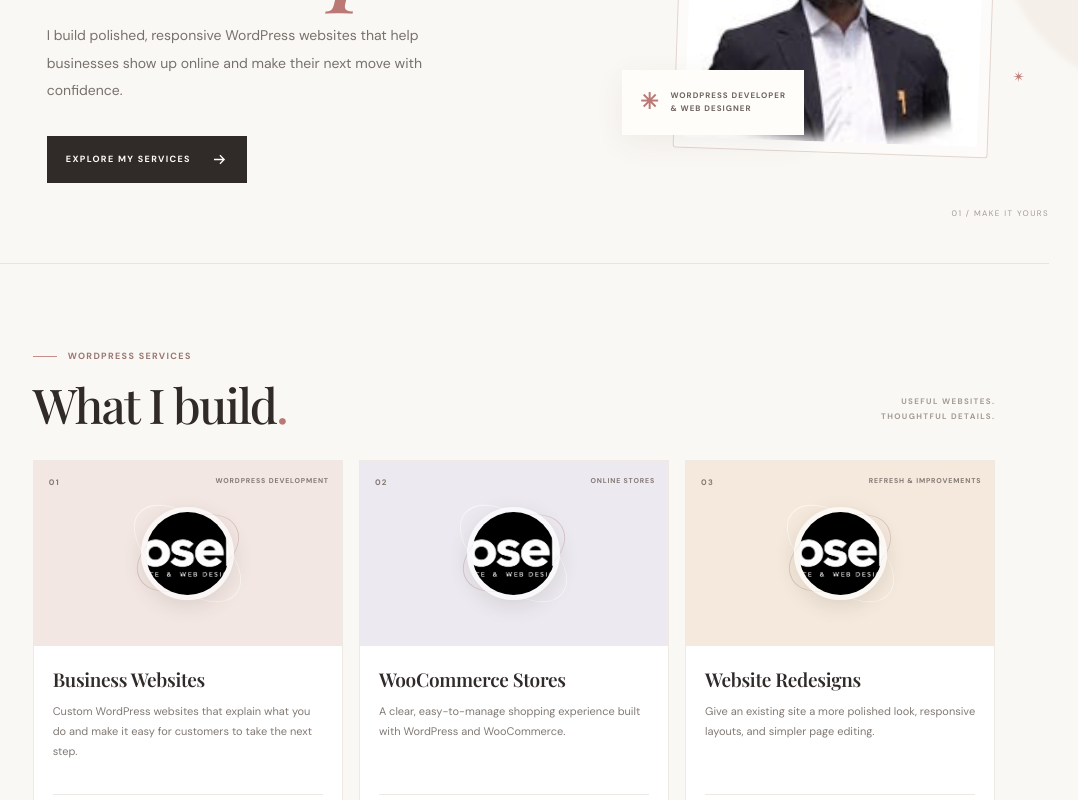
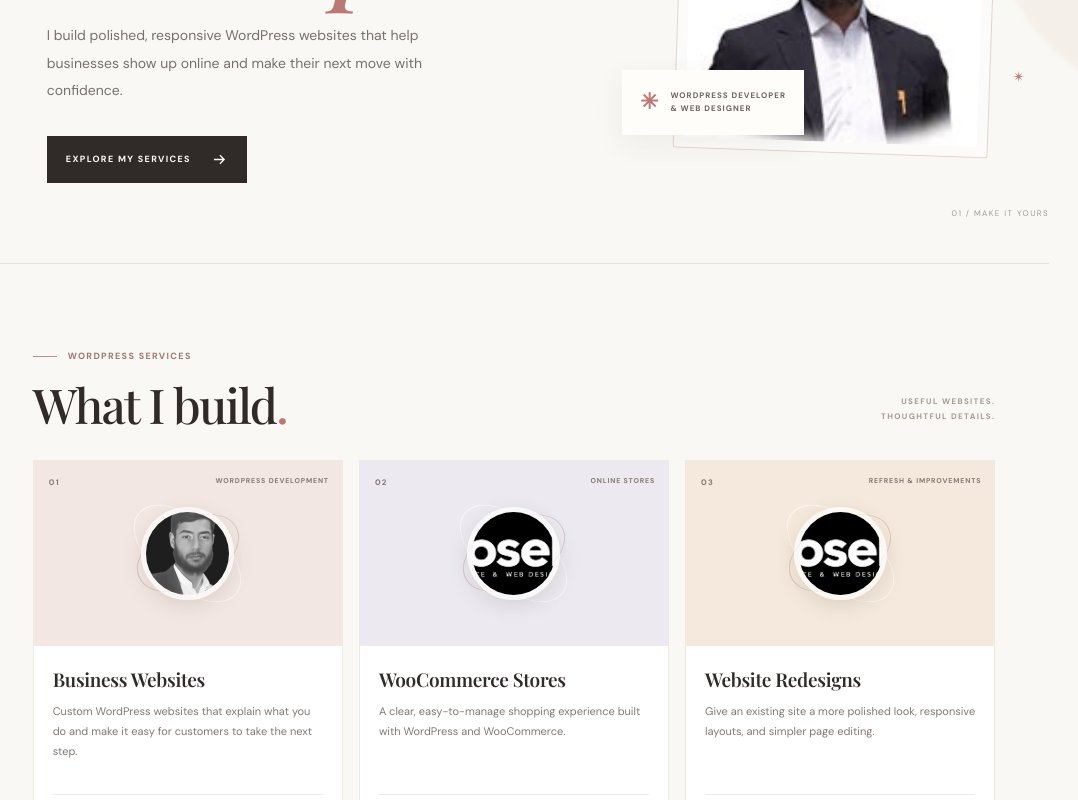
Before and after one commit to ShahRoseLodhi/ShahroZe, a Next.js app in the folder ShahRoseLodhi/STAN/: page / in a window 1280 px wide. Shown: the part 357-1157 px from the top of the page, without its empty margins (126-1204 px from the left). Built offline with nearby package versions, Linux system fonts and the light colour scheme; a web font is replaced by a local one.

Commit message:
Update program images and hero section text
Updated program images and modified the hero section description for better clarity.

```diff
--- a/ShahRoseLodhi/STAN/src/app/page.tsx
+++ b/ShahRoseLodhi/STAN/src/app/page.tsx
@@ -9,7 +9,7 @@
       "Custom WordPress websites that explain what you do and make it easy for customers to take the next step.",
     action: "DISCUSS A PROJECT",
     href: "#contact",
-    image: "/images/roselo.png",
+    image: "/images/portfolio.png",
     tone: "rose",
   },
   {
```
